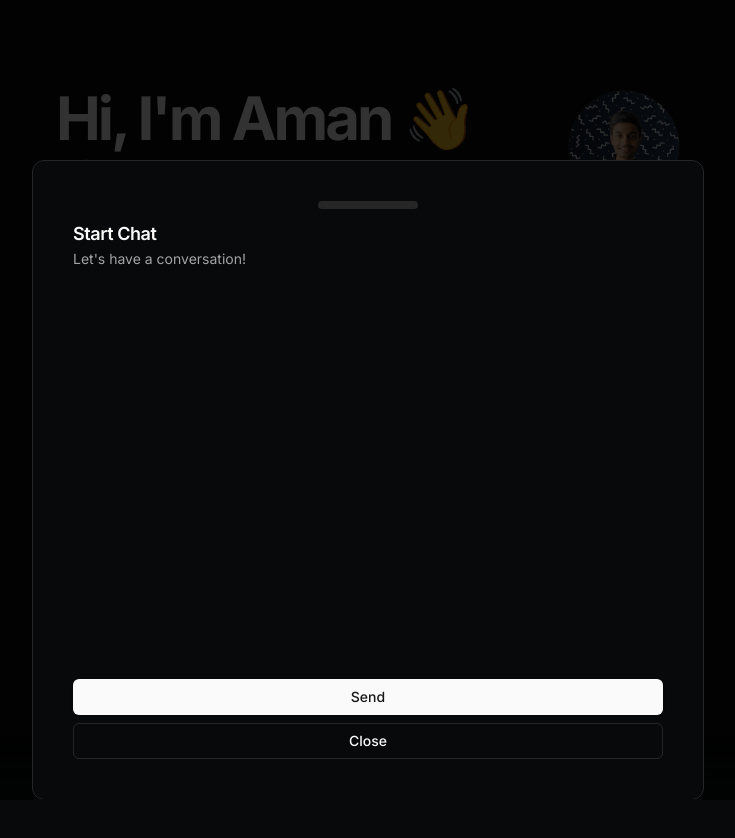
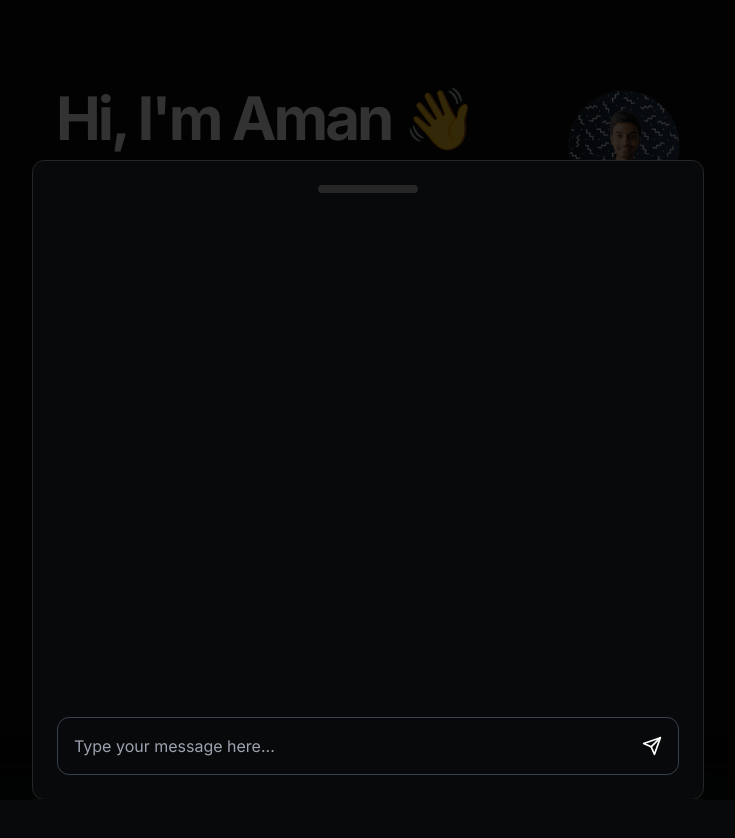
Before and after one commit to saxena-aman/portfolio-v2, a Next.js app: page / in a window 1280 px wide. Both pictures are taken after a click on the button 700 px from the left and 756 px from the top of the page. Shown: the top 838 px of the page, without its empty margins (272-1007 px from the left). Built offline with nearby package versions, Linux system fonts and the light colour scheme.

Commit message:
Added Input and Send Button

```diff
--- a/src/components/DrawerToggle.tsx
+++ b/src/components/DrawerToggle.tsx
@@ -11,7 +11,7 @@ import {
   DrawerClose,
 } from "@/components/ui/drawer";
 import { Button } from "@/components/ui/button";
-import { Bot } from 'lucide-react';
+import { Bot, Send } from "lucide-react";
 import { cn } from "@/lib/utils";
 
 interface DrawerToggleProps {
@@ -25,7 +25,7 @@ export function DrawerToggle({
   className,
   style,
   buttonClassName,
-  buttonStyle
+  buttonStyle,
 }: DrawerToggleProps) {
   const [open, setOpen] = useState(false);
 
@@ -39,22 +39,32 @@ export function DrawerToggle({
         style={buttonStyle}
         onClick={() => setOpen(true)}
       >
-        <Bot className="size-5"/>
+        <Bot className="size-5" />
       </Button>
 
       <Drawer open={open} onOpenChange={setOpen}>
-        <DrawerContent className={cn("w-full rounded-t-xl p-6", className)} style={style}>
-          <DrawerHeader>
-            <DrawerTitle>Start Chat</DrawerTitle>
-            <DrawerDescription>Let's have a conversation!</DrawerDescription>
-          </DrawerHeader>
+        <DrawerContent
+          className={cn("w-full rounded-t-xl p-6", className)}
+          style={style}
+        >
           <DrawerFooter>
-            <Button>Send</Button>
-            <DrawerClose asChild>
-              <Button variant="outline" onClick={() => setOpen(false)}>
-                Close
+            <div className="flex flex-row items-center gap-2 w-full border border-gray-300 dark:border-gray-700 rounded-xl p-2">
+              <input
+                type="text"
+                placeholder="Type your message here..."
+                className="flex-grow basis-9/10 p-2 rounded-md focus:outline-none bg-transparent text-black dark:text-white placeholder:text-gray-500 dark:placeholder:text-gray-400"
+              />
+              <Button
+                variant="ghost"
+                className="flex-none basis-1/10 flex items-center justify-center p-2 rounded-full aspect-square"
+                onClick={() => {
+                  // Handle send message
+                  setOpen(false);
+                }}
+              >
+                <Send className="w-full h-full max-w-5 max-h-5 text-black dark:text-white" />
               </Button>
-            </DrawerClose>
+            </div>
           </DrawerFooter>
         </DrawerContent>
       </Drawer>
--- a/src/components/navbar.tsx
+++ b/src/components/navbar.tsx
@@ -70,7 +70,7 @@ export default function Navbar() {
                   "size-12"
                 )}
               >
-                <DrawerToggle className="w-full max-w-2xl mx-auto h-[80vh] rounded-xl p-6"/>
+                <DrawerToggle className="w-full max-w-2xl mx-auto h-[80vh] rounded-xl p-2"/>
               </Link>
             </TooltipTrigger>
             <TooltipContent>
```
